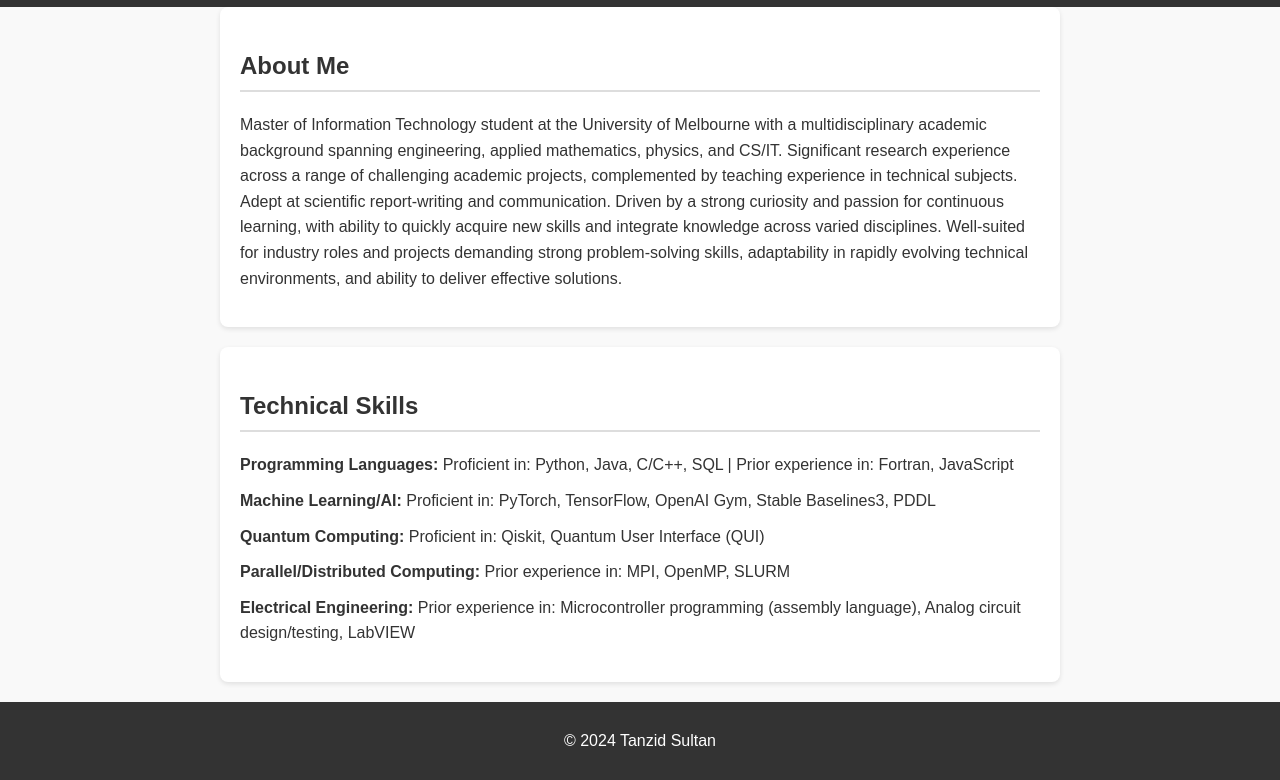
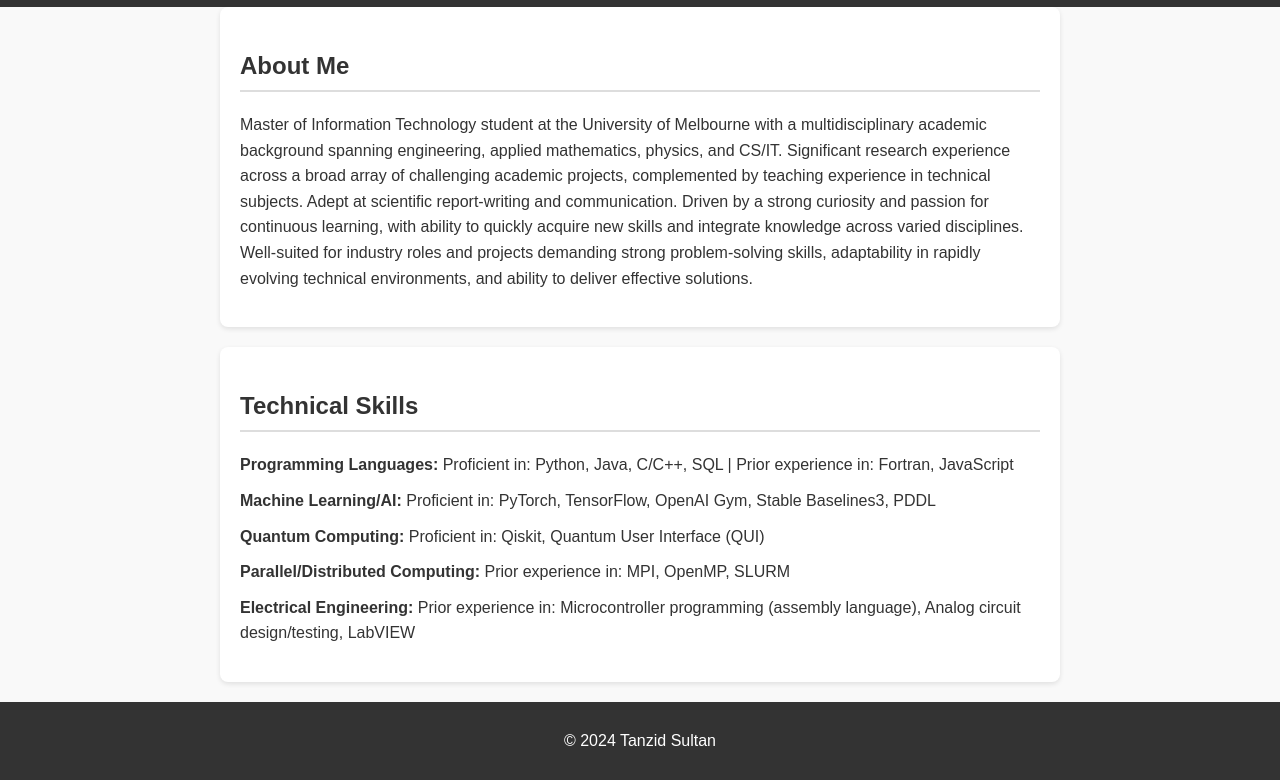
Before and after one commit to tsultan16/tsultan16.github.io, a plain HTML site: page index.html in a window 1280 px wide. Shown: the part 90-870 px from the top of the page. Drawn offline with Linux system fonts and the light colour scheme.

Commit message:
Update index.html

```diff
--- a/index.html
+++ b/index.html
@@ -21,7 +21,7 @@
     <section>
         <h2>About Me</h2>
         <p>
-            Master of Information Technology student at the University of Melbourne with a multidisciplinary academic background spanning engineering, applied mathematics, physics, and CS/IT. Significant research experience across a range of challenging academic projects, complemented by teaching experience in technical subjects. Adept at scientific report-writing and communication. Driven by a strong curiosity and passion for continuous learning, with ability to quickly acquire new skills and integrate knowledge across varied disciplines. Well‑suited for industry roles and projects demanding strong problem‑solving skills, adaptability in rapidly evolving technical environments, and ability to deliver effective solutions.
+            Master of Information Technology student at the University of Melbourne with a multidisciplinary academic background spanning engineering, applied mathematics, physics, and CS/IT. Significant research experience across a broad array of challenging academic projects, complemented by teaching experience in technical subjects. Adept at scientific report-writing and communication. Driven by a strong curiosity and passion for continuous learning, with ability to quickly acquire new skills and integrate knowledge across varied disciplines. Well‑suited for industry roles and projects demanding strong problem‑solving skills, adaptability in rapidly evolving technical environments, and ability to deliver effective solutions.
         </p>
     </section>
     <section>
```
